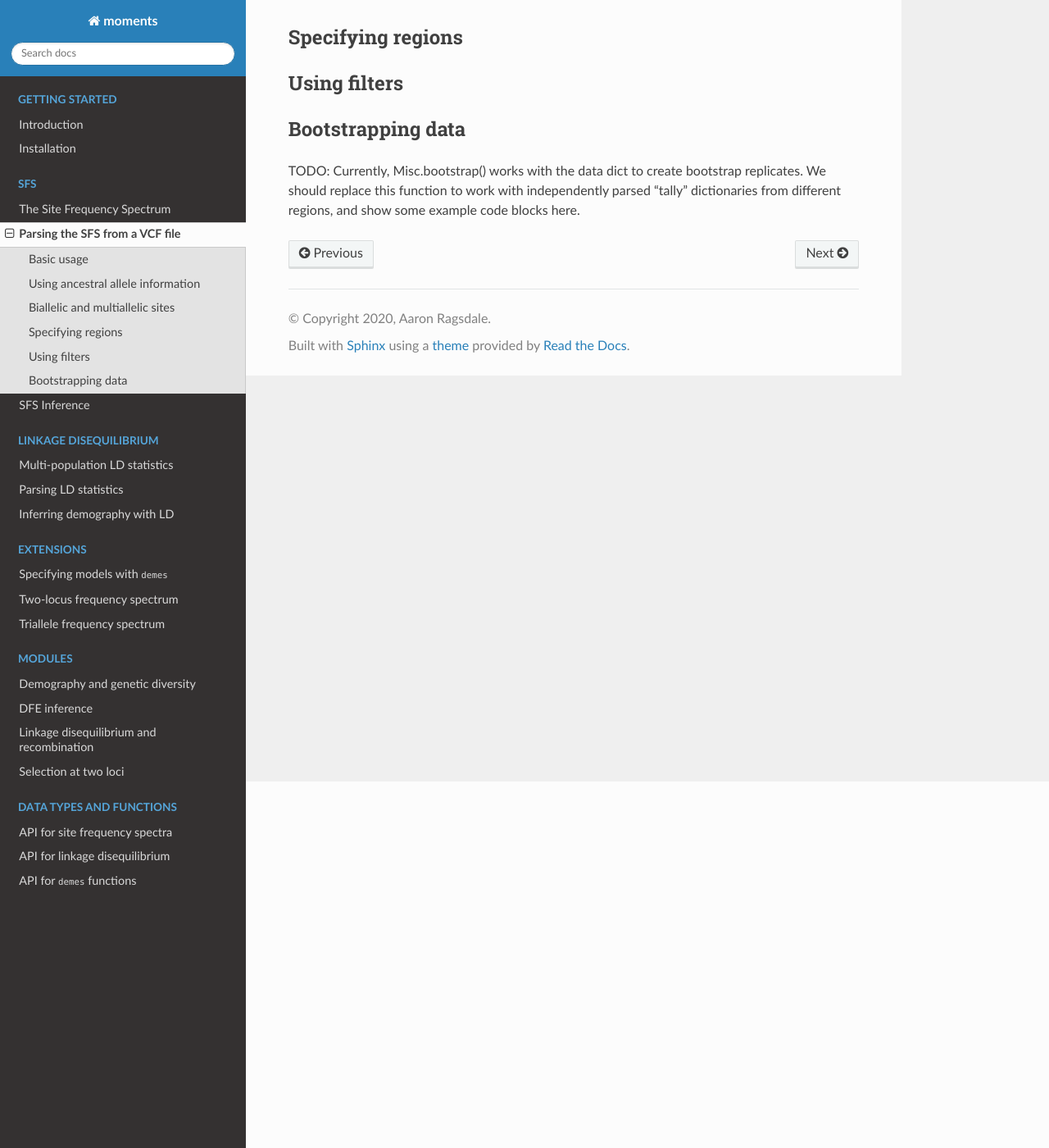
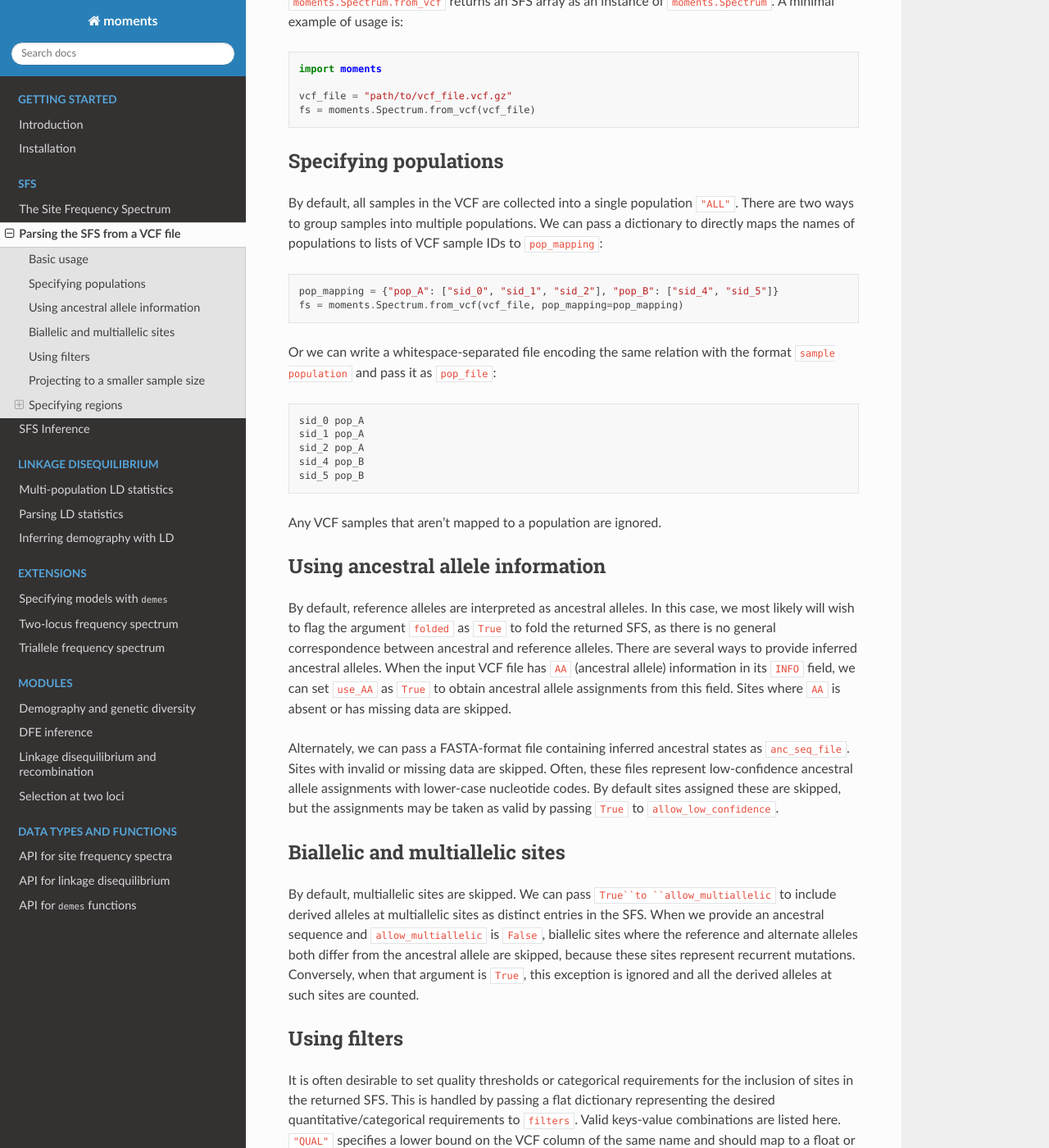
Before and after one commit to MomentsLD/moments, a Sphinx documentation site: the page built from docs/sfs/parsing.rst, in a window 1280 px wide and 1400 px high, scrolled down 447 px. Shown: the whole window at 82% size. Built offline with Sphinx 7.4.7 and the Read the Docs theme 3.1.0, drawn with Linux system fonts in a browser that asks for light colours; some of the changed text lies outside the part shown.

Commit message:
wrote sfs parsing docs

```diff
--- a/docs/sfs/parsing.rst
+++ b/docs/sfs/parsing.rst
@@ -7,33 +7,140 @@
 Parsing the SFS from a VCF file
 ===============================
 
-Short introductory paragraph.
+As discussed in the `SFS section <sfs>`_, the SFS is a multidimensional array
+that records the densities or counts of different derived allele frequencies.
+Here we show how to use ``moments.Spectrum.from_vcf`` to compute an SFS from a VCF
+file.
+
+Basic usage
+-----------
+
+The only argument required to parse the SFS from a VCF file is the path to the file.
+The function ``moments.Spectrum.from_vcf`` returns an SFS array as an instance of
+``moments.Spectrum``. A minimal example of usage is:
+
+.. code-block:: python
+
+    import moments
+
+    vcf_file = "path/to/vcf_file.vcf.gz"
+    fs = moments.Spectrum.from_vcf(vcf_file)
+
+
+Specifying populations
+----------------------
+
+By default, all samples in the VCF are collected into a single population ``"ALL"``.
+There are two ways to group samples into multiple populations. We can pass a dictionary
+to directly maps the names of populations to lists of VCF sample IDs to ``pop_mapping``:
+
+.. code-block:: python
+
+    pop_mapping = {"pop_A": ["sid_0", "sid_1", "sid_2"], "pop_B": ["sid_4", "sid_5"]}
+    fs = moments.Spectrum.from_vcf(vcf_file, pop_mapping=pop_mapping)
+
+Or we can write a whitespace-separated file encoding the same relation with the format
+``sample population`` and pass it as ``pop_file``:
+
+.. code-block::
+
+    sid_0 pop_A
+    sid_1 pop_A
+    sid_2 pop_A
+    sid_4 pop_B
+    sid_5 pop_B
+
+Any VCF samples that aren't mapped to a population are ignored.
+
+Using ancestral allele information
+----------------------------------
+
+By default, reference alleles are interpreted as ancestral alleles. In this case,
+we most likely will wish to flag the argument ``folded`` as ``True`` to fold the
+returned SFS, as there is no general correspondence between ancestral and reference
+alleles. There are several ways to provide inferred ancestral alleles. When the
+input VCF file has ``AA`` (ancestral allele) information in its ``INFO`` field,
+we can set ``use_AA`` as ``True`` to obtain ancestral allele assignments from this
+field. Sites where ``AA`` is absent or has missing data are skipped.
+
+Alternately, we can pass a FASTA-format file containing inferred ancestral states
+as ``anc_seq_file``. Sites with invalid or missing data are skipped. Often, these
+files represent low-confidence ancestral allele assignments with lower-case nucleotide
+codes. By default sites assigned these are skipped, but the assignments may be taken
+as valid by passing ``True`` to ``allow_low_confidence``.
+
+Biallelic and multiallelic sites
+--------------------------------
+
+By default, multiallelic sites are skipped. We can pass ``True``to ``allow_multiallelic``
+to include derived alleles at multiallelic sites as distinct entries in the SFS.
+When we provide an ancestral sequence and ``allow_multiallelic`` is ``False``,
+biallelic sites where the reference and alternate alleles both differ from
+the ancestral allele are skipped, because these sites represent recurrent mutations.
+Conversely, when that argument is ``True``, this exception is ignored and all the derived
+alleles at such sites are counted.
+
+Using filters
+-------------
+
+It is often desirable to set quality thresholds or categorical requirements for
+the inclusion of sites in the returned SFS. This is handled by passing a flat
+dictionary representing the desired quantitative/categorical requirements to ``filters``.
+Valid keys-value combinations are listed here. ``"QUAL"`` specifies a lower bound
+on the VCF column of the same name and should map to a float or integer. ``"FILTER"``
+should map to a string or list or strings. Sites whose ``FILTER`` value does not match
+the dictionary entry (when a string) or one of its members (when a list) are filtered.
+
+``"INFO/SUBFIELD"`` imposes a filter on ``SUBFIELD`` in the ``INFO`` column. When
+it maps to a float or integer, sites with lower values are filtered. It may also
+be mapped to a string or list of strings, with the same behavior as for the ``"FILTERS"``
+field. ``"SAMPLE/SUBFIELD"`` works in the same way, but imposes filters on individual
+samples rather than lines. The fields ``"SAMPLE"`` and ``"FORMAT"`` are equivalent
+and may be used equivalently to refer to sample-specific fields enumerated in the
+``FORMAT`` VCF column. An arbitrary and comprehensive example is:
+
+.. code-block:: python
+
+    filter_dict = {
+        "QUAL": 30,
+        "FILTER": "PASS",
+        "INFO/DP": 30,
+        "INFO/DB": "DB"
+        "SAMPLE/GQ": 30
+    }
+    fs = moments.Spectrum.from_vcf(vcf_file, filters=filter_dict)
+
+The types of filters are not explicitly checked for consistency with their definitions
+in the VCF file, so care should be taken when specifying them.
+Lines or samples with absent fields/missing data are not filtered out, but one-time
+alert messages are printed for each unique exception.
+
+Projecting to a smaller sample size
+-----------------------------------
+
+Specifying regions
+------------------
+
+We can subset parsing to a genomic window using the ``interval`` argument, which
+should be a 2-list of integers. This interval should be one-indexed and half-open.
+Additionally, we can mask sites by providing a BED file with the argument ``bed_file``,
+which will filter out sites that fall outside its region intervals.
+``bed_file`` can be given alongside ``interval``, so that only sites which fall
+within a BED interval and within ``interval`` are parsed. Note that BED file
+intervals are half-open and zero-indexed. Also note that ``moments.Spectrum.from_vcf``
+does not support VCF files that contain sites from multiple chromosomes. Concretely,
+
+.. code-block:: python
+
+    import moments
+
+    bed_file = "path/to/bed_file.bed.gz"
+    interval = [1, 10000001]
+    fs = moments.Spectrum.from_vcf(vcf_file, bed_file=bed_file, interval=interval)
 
 ***********
-Basic usage
+Computing L
 ***********
-
-
-**********************************
-Using ancestral allele information
-**********************************
-
-
-********************************
-Biallelic and multiallelic sites
-********************************
-
-
-******************
-Specifying regions
-******************
-
-
-*************
-Using filters
-*************
-
-
 
 ******************
 Bootstrapping data
```
Also changed, not shown: 2 other files.
